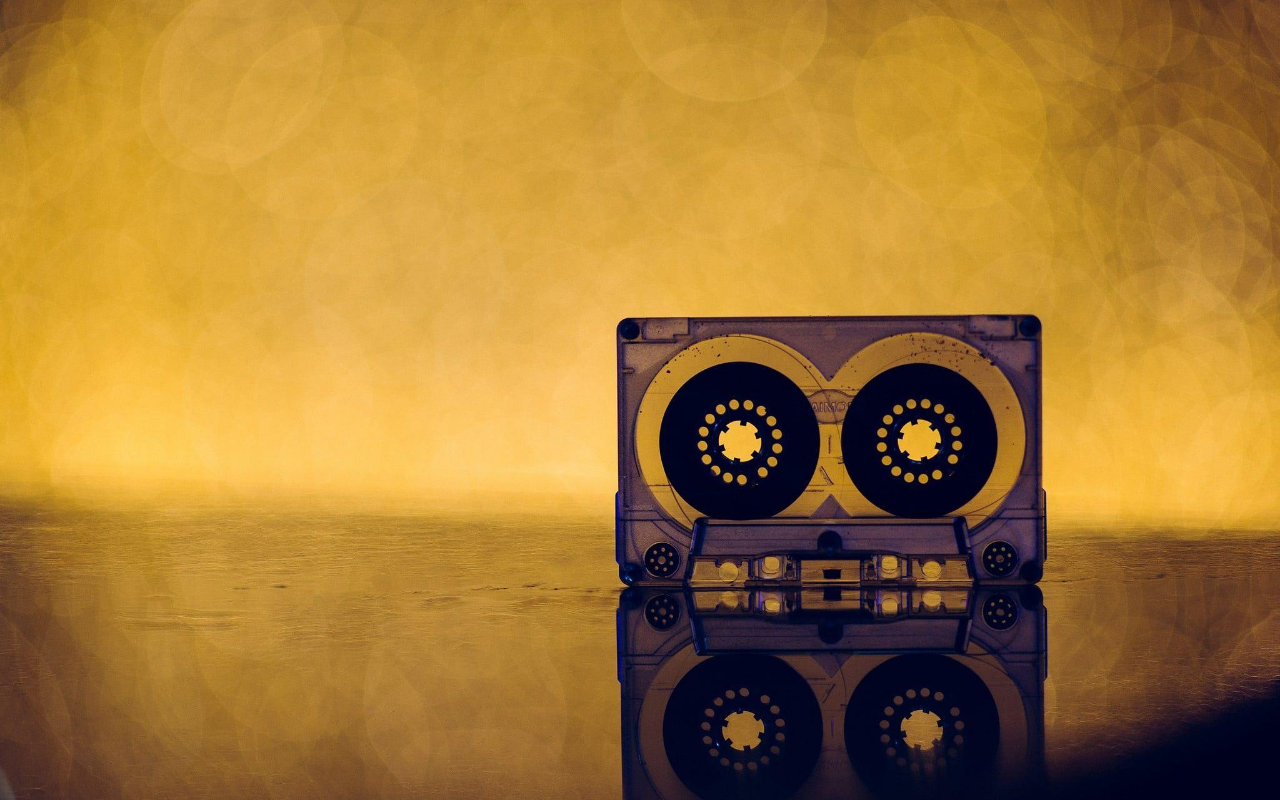
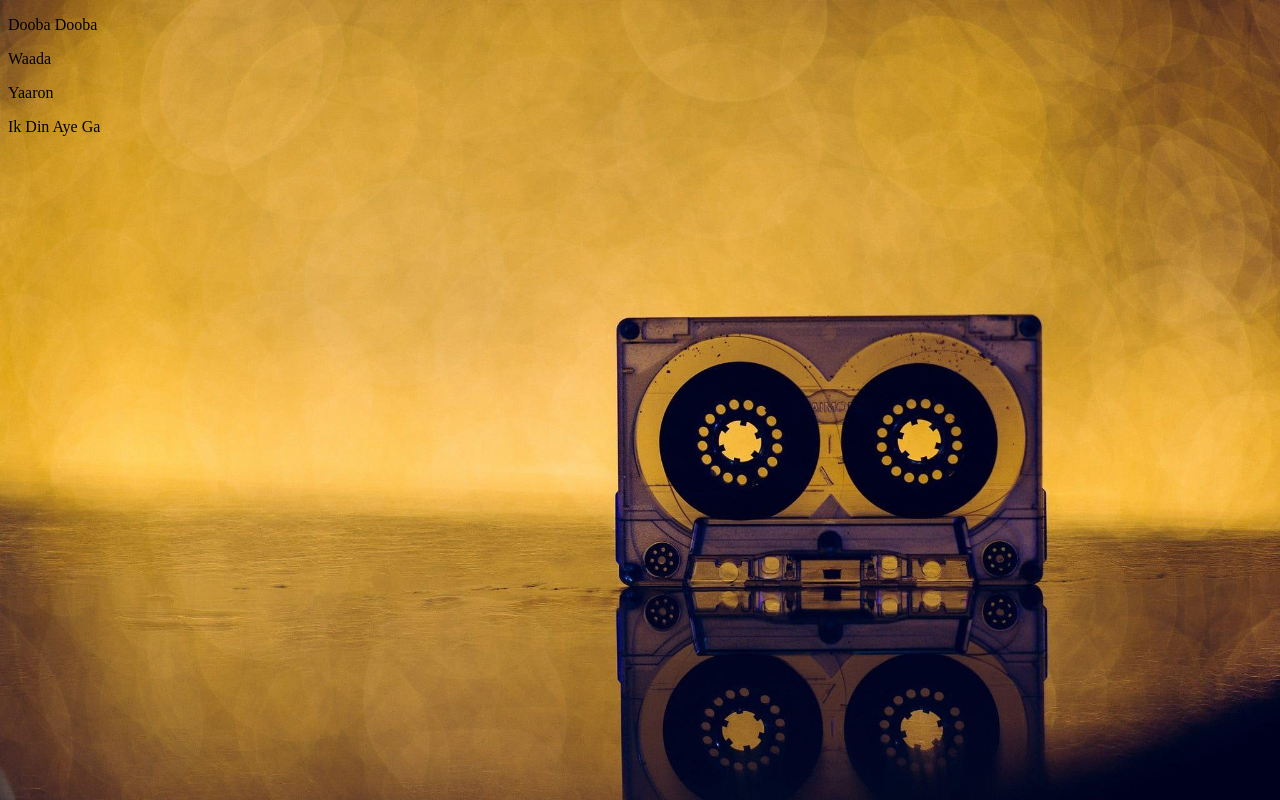
Before and after one commit to engineeredtoimperfection/retro-indie-music, a plain HTML site: page index.html in a window 1280 px wide. Drawn offline with Linux system fonts and the light colour scheme.

Commit message:
Add track listings

```diff
--- a/index.html
+++ b/index.html
@@ -8,6 +8,11 @@
     </head>
 
     <body>
-
+        <div class="tracks-container">
+            <p class="track-listing">Dooba Dooba</p>
+            <p class="track-listing">Waada</p>
+            <p class="track-listing">Yaaron</p>
+            <p class="track-listing">Ik Din Aye Ga</p>
+        </div>
     </body>
 </html>
```
